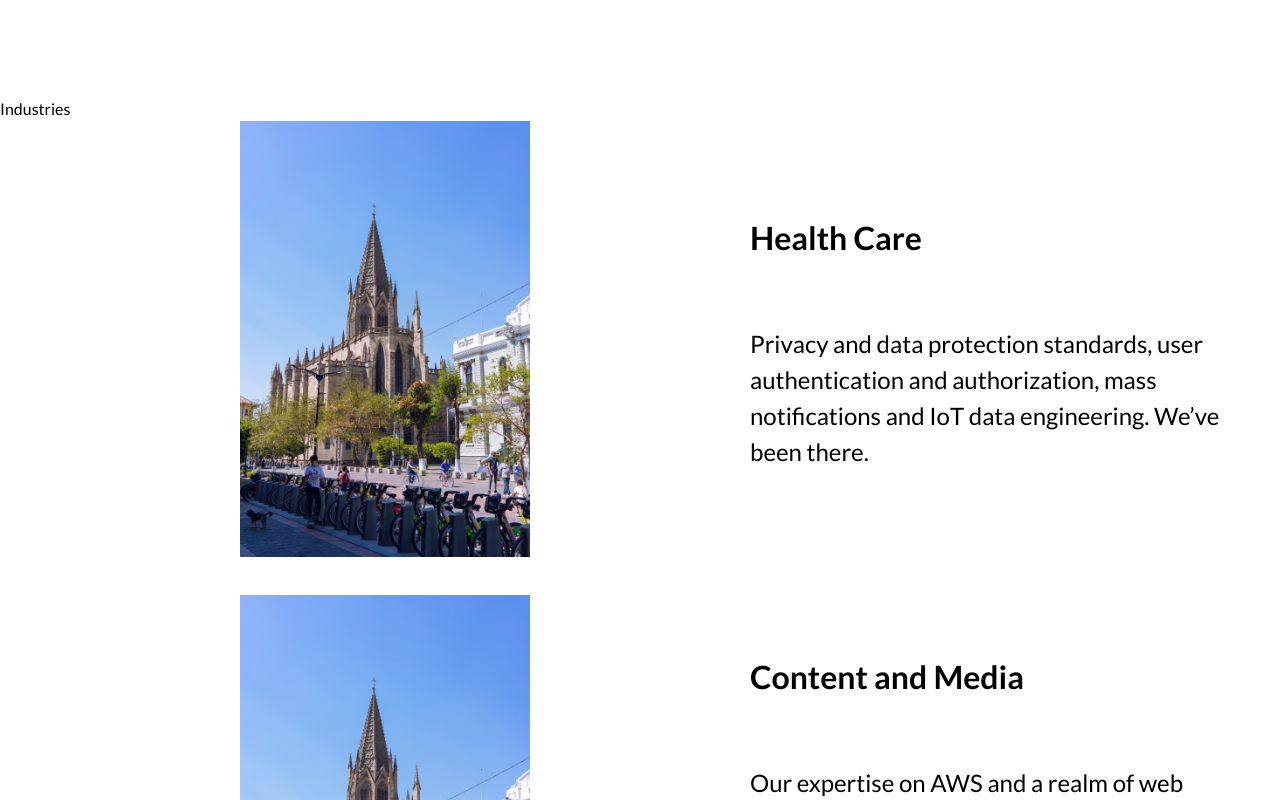
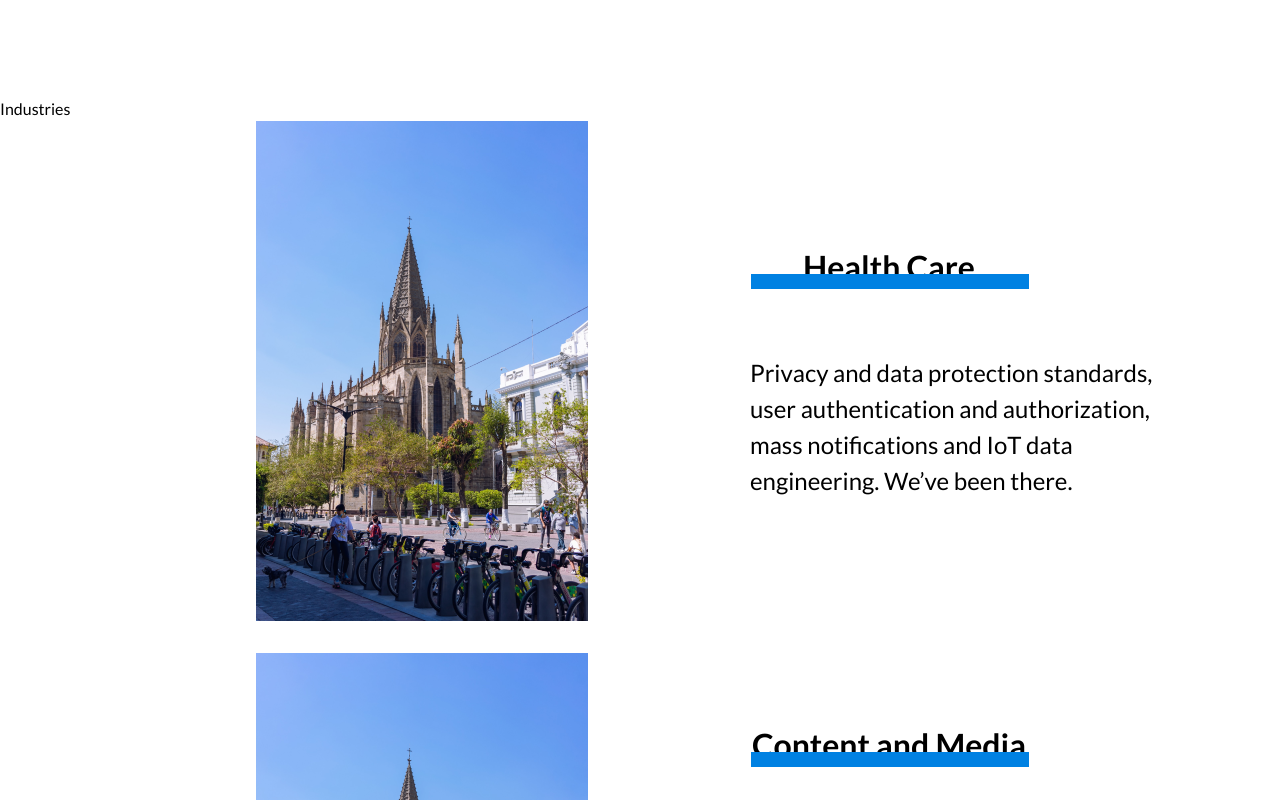
Before and after one commit to ciudades-studio/ciudades.consulting, a Next.js app: page / in a window 1280 px wide. Shown: the part 2520-3320 px from the top of the page. Built offline with nearby package versions, Linux system fonts and the light colour scheme.

Commit message:
replace elements across columns

```diff
--- a/components/industries-component/index.tsx
+++ b/components/industries-component/index.tsx
@@ -3,7 +3,7 @@ import Image from 'next/image'
 import styles from './industries.module.scss'
 import IndustrieServiceExample from '../../assets/industries-assets/industries01.png'
 
-const Industries = ({ industriesTitle, industriesDescription }: IIndustries) => {
+const Industrie = ({ industriesTitle, industriesDescription }: IIndustries) => {
   return (
     <div className={styles.container}>
       <figure className={styles["industries-image-container"]}>
@@ -11,16 +11,16 @@ const Industries = ({ industriesTitle, industriesDescription }: IIndustries) =>
           width={"332px"}
           height={"500px"}
           alt='example image'
+          src={IndustrieServiceExample}
           className={styles["industries-img"]}
-          src={IndustrieServiceExample}
         />
       </figure>
       <div className={styles["industries-text-container"]}>
-        <h1 className={styles["industries-text-title"]}>{industriesTitle}</h1>
+        <h2 className={styles["industries-text-title"]}>{industriesTitle}</h2>
         <p className={styles["industries-text-description"]}>{industriesDescription}</p>
       </div>
     </div>
   );
 }
 
-export default Industries;
+export default Industrie;
--- a/components/industries-component/industries.module.scss
+++ b/components/industries-component/industries.module.scss
@@ -17,9 +17,11 @@
 .industries-image-container {
   @apply
   hidden
-  lg:block
-  lg:col-start-3
-  lg:col-end-6
+  w-[450px]
+  lg:flex
+  justify-end
+  lg:col-start-2
+  lg:col-end-4
 }
 
 .industries-img {
@@ -31,19 +33,34 @@
   @apply
   col-span-full
   lg:col-start-8
-  lg:col-end-13
+  lg:col-end-12
 }
 
 .industries-text-title {
   @apply
   mb-8
+  text-center
+  relative
   font-semibold
   md:mb-16
-  md:text-semiBld
+  md:text-semiBld;
+  max-width: 278px;
+}
+
+.industries-text-title::after{
+  left: 1px;
+  bottom: 2px;
+  content: '';
+  width: 278px;
+  height: 15px;
+  max-width: 278px;
+  position: absolute;
+  background-color: #0081E2;
 }
 
 .industries-text-description {
   @apply
+  w-[423px]
   font-medium
   md:text-mdm
 }
```
